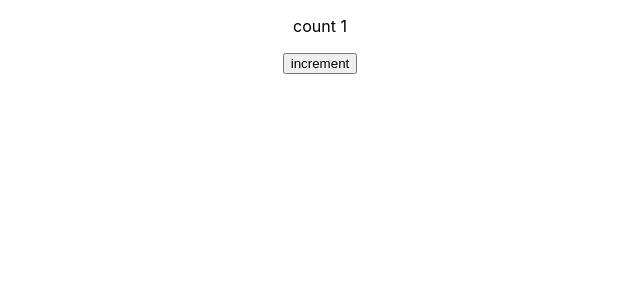
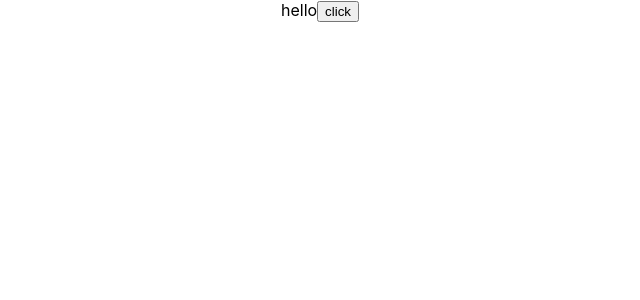
Before and after one commit to G-Arvind/React-Basics, a React (Create React App) app: page / in a window 1280 px wide. Shown: the top 300 px of the page, without its empty margins (320-960 px from the left). Built offline with nearby package versions, Linux system fonts and the light colour scheme.

Commit message:
event bind

```diff
--- a/src/App.js
+++ b/src/App.js
@@ -5,6 +5,7 @@
 import HelloClass from './components/HelloClass';
 import Message from './components/Message';
 import Counter from './components/Counter';
+import EventBind from './components/EventBind';
 
 function App() {
   return (
@@ -20,7 +21,8 @@
       </HelloClass> */}
     {/* <Message>
     </Message> */}
-    <Counter></Counter>
+    {/* <Counter></Counter> */}
+    <EventBind></EventBind>
     </div>
   );
 }
--- /dev/null
+++ b/src/components/EventBind.js
@@ -0,0 +1,29 @@
+import React, { Component } from 'react'
+
+class EventBind extends Component {
+
+    constructor(props) {
+        super(props)
+
+        this.state = {
+             message:'hello'
+        }
+
+        this.clicked = this.clicked.bind(this);
+    }
+
+    clicked(){
+        this.setState({message:"clicked"});
+    }
+
+    render() {
+        return (
+            <div>
+                {this.state.message}
+                <button onClick={this.clicked}>click</button>
+            </div>
+        )
+    }
+}
+
+export default EventBind
```
